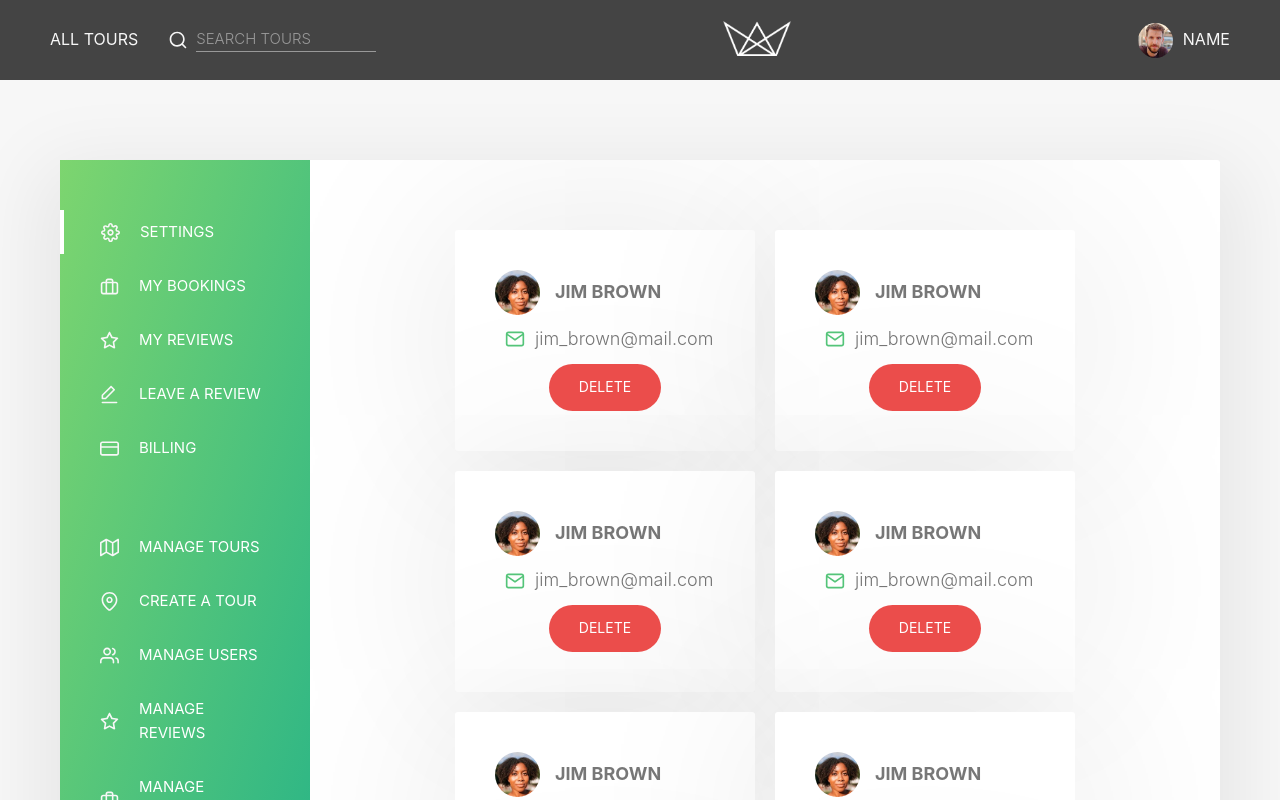
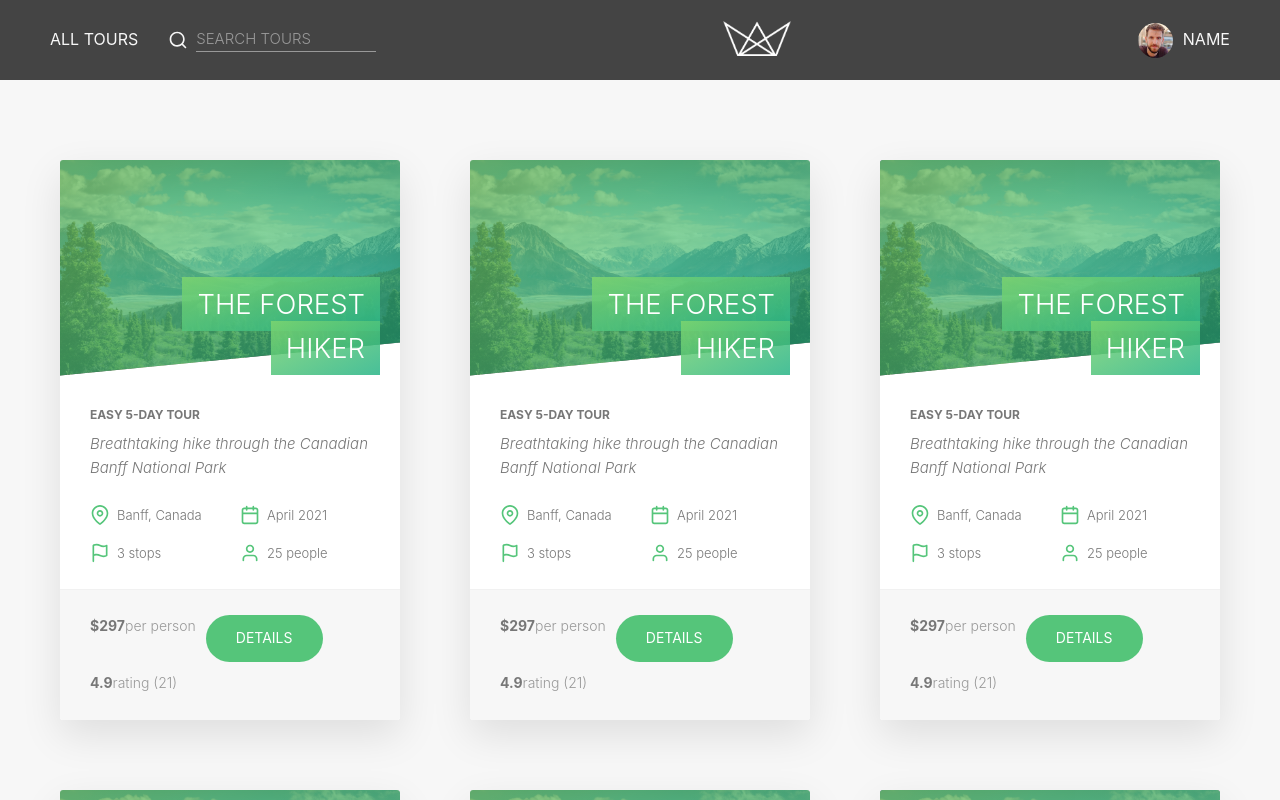
Before and after one commit to abdulvokhid-ochilov/tours, a React (Create React App) app: page / in a window 1280 px wide. Shown: the top 800 px of the page. Built offline with nearby package versions, Linux system fonts and the light colour scheme.

Commit message:
redux, router setup

```diff
--- a/package.json
+++ b/package.json
@@ -3,11 +3,14 @@
   "version": "0.1.0",
   "private": true,
   "dependencies": {
+    "@reduxjs/toolkit": "^1.8.0",
     "@testing-library/jest-dom": "^5.16.2",
     "@testing-library/react": "^12.1.3",
     "@testing-library/user-event": "^13.5.0",
     "react": "^17.0.2",
     "react-dom": "^17.0.2",
+    "react-redux": "^7.2.6",
+    "react-router-dom": "^6.2.2",
     "react-scripts": "5.0.0",
     "web-vitals": "^2.1.4"
   },
--- a/src/App.js
+++ b/src/App.js
@@ -10,21 +10,37 @@ import TourMap from "./components/TourDetails/TourMap/TourMap";
 import TourReviews from "./components/TourDetails/TourReviews/TourReviews";
 import TourCTA from "./components/TourDetails/TourCTA/TourCTA";
 import Account from "./components/Account/Account";
+import { Routes, Route } from "react-router-dom";
+import Home from "./pages/Home";
+import SignUpPage from "./pages/SignUpPage";
 
 function App() {
   return (
     <div className="App">
       <Header />
+      <Routes>
+        <Route path="/" element={<Home />} />
+        <Route path="/login" element={<Login />} />
+        <Route path="/signup" element={<SignUp />} />
+        {/* <Route
+            path="/protected"
+            element={
+              <RequireAuth>
+                <ProtectedPage />
+              </RequireAuth>
+            }
+          /> */}
+      </Routes>
       {/* <Tours /> */}
-      {/* <Login />
-      <SignUp /> */}
+
+      {/* <SignUp /> */}
       {/* <TourHeader /> */}
       {/* <TourDescription /> */}
       {/* <TourPictures /> */}
       {/* <TourMap /> */}
       {/* <TourReviews /> */}
       {/* <TourCTA /> */}
-      <Account />
+      {/* <Account /> */}
       <Footer />
     </div>
   );
--- a/src/index.js
+++ b/src/index.js
@@ -2,11 +2,12 @@ import React from "react";
 import ReactDOM from "react-dom";
 import "./index.css";
 import App from "./App";
+import { BrowserRouter } from "react-router-dom";
 
 ReactDOM.render(
-  <React.StrictMode>
+  <BrowserRouter>
     <App />
-  </React.StrictMode>,
+  </BrowserRouter>,
   document.getElementById("root")
 );
 
--- /dev/null
+++ b/src/pages/Home.js
@@ -0,0 +1,11 @@
+import Tours from "../components/TourCard/Tours/Tours";
+
+const Home = () => {
+  return (
+    <>
+      <Tours />
+    </>
+  );
+};
+
+export default Home;
--- /dev/null
+++ b/src/pages/SignUpPage.js
@@ -0,0 +1,11 @@
+import SignUp from "../components/Signup/SIgnUp";
+
+const SignUpPage = () => {
+  return (
+    <>
+      <SignUp />
+    </>
+  );
+};
+
+export default SignUpPage;
```
Also changed, not shown: src/store/auth-slice.js (added, +7 -0 lines), src/store/store.js (added, +11 -0 lines), src/store/tours-slice.js (added, +7 -0 lines), 1 other file (tests, documents, lock files or other folders).
